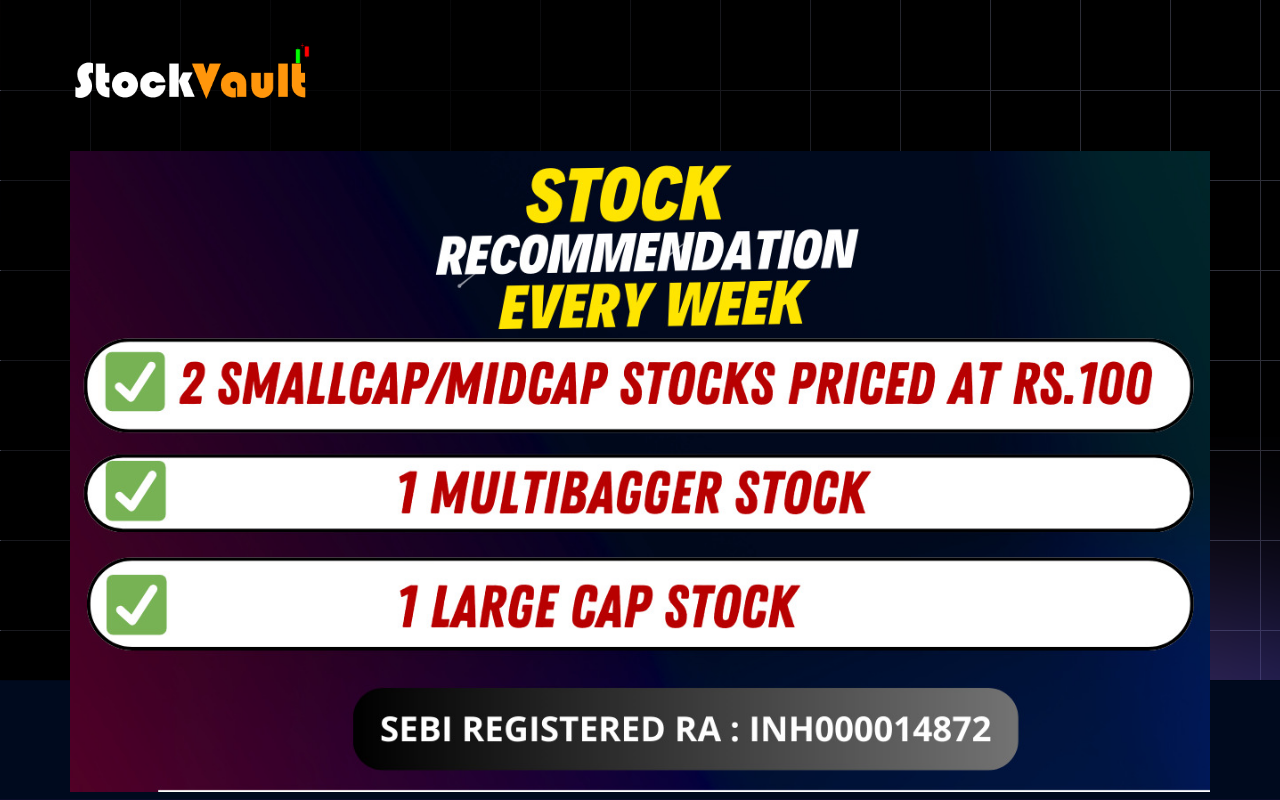
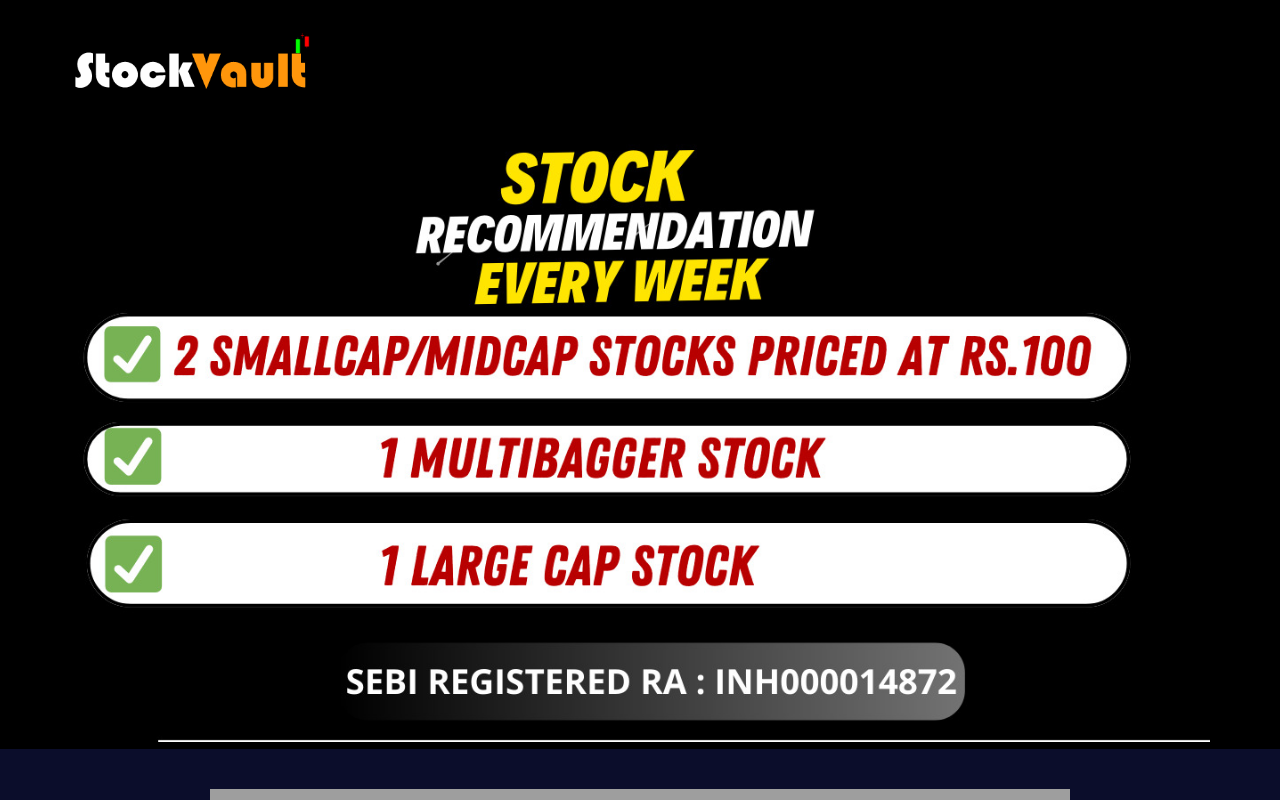
Before and after one commit to jscoderboy/updated_smartsignal, a plain HTML site: page index.html in a window 1280 px wide. Shown: the top 800 px of the page. Drawn offline with Linux system fonts and the light colour scheme; grey boxes are pictures that could not be loaded.

Commit message:
added new hero image

```diff
--- a/css/style.css
+++ b/css/style.css
@@ -58,8 +58,9 @@ body {
   position: relative;
 } */
 .main-header {
-  background-color: #000a1e;
-  background-image: url("/images/bg-white-grid.svg");
+  background: #000;
+  /* background-color: #000a1e; */
+  /* background-image: url("/images/bg-white-grid.svg"); */
 }
 .main-header img {
   width: 100%;
@@ -69,7 +70,7 @@ body {
   cursor: pointer;
 }
 .navbar {
-  padding: 40px 0;
+  padding: 30px 0 0px 0;
 }
 .btn-primary {
   display: inline-block;
--- a/index.html
+++ b/index.html
@@ -32,7 +32,7 @@
             <img src="./images/updated_logo.png" alt="logo" title="logo" />
           </div>
         </nav>
-        <img src="./images/hero_banner.jpeg" alt="" />
+        <img src="./images/new_updated_hero.jpeg" alt="" />
       </div>
     </header>
     <!-- Section-a -->
```
Also changed, not shown: images/new_updated_hero.jpeg (added).
